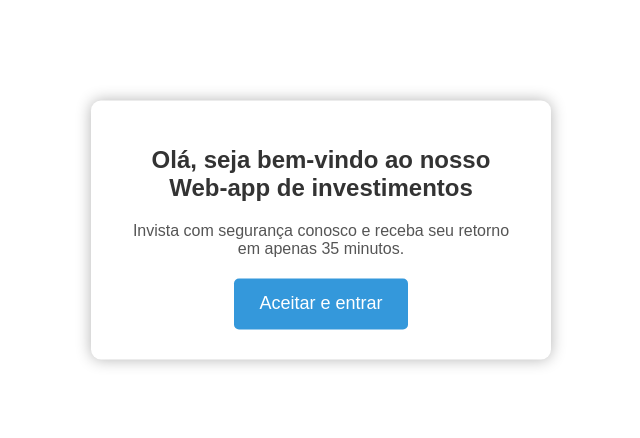
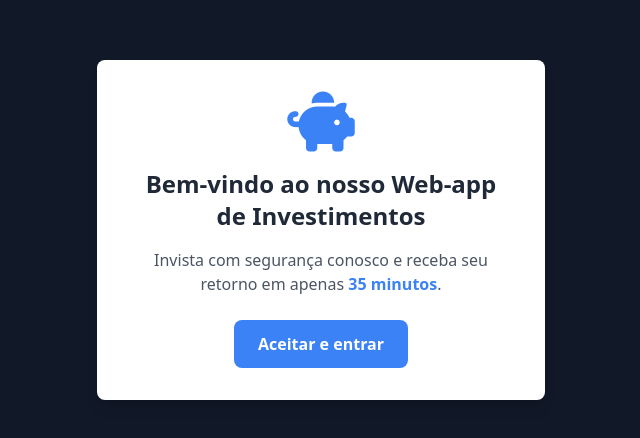
Before and after one commit to Cardjinho/moz-connect, a plain HTML site: page index.html in a window 1280 px wide. Shown: the part 170-608 px from the top of the page, without its empty margins (319-959 px from the left). Drawn offline with nearby package versions, Linux system fonts and the light colour scheme.

Commit message:
Update index.html

```diff
--- a/index.html
+++ b/index.html
@@ -4,101 +4,43 @@
     <meta charset="UTF-8">
     <meta name="viewport" content="width=device-width, initial-scale=1.0">
     <title>Web-App de Investimentos</title>
+    <script src="https://cdn.tailwindcss.com"></script>
     <script src="https://cdnjs.cloudflare.com/ajax/libs/gsap/3.12.2/gsap.min.js"></script>
-    <style>
-        /* Tela de carregamento */
-        #loading-screen {
-            position: fixed;
-            top: 0;
-            left: 0;
-            width: 100%;
-            height: 100%;
-            background-color: #000;
-            display: flex;
-            justify-content: center;
-            align-items: center;
-            z-index: 9999;
-        }
+    <link rel="stylesheet" href="https://cdnjs.cloudflare.com/ajax/libs/font-awesome/6.4.2/css/all.min.css">
+</head>
+<body class="bg-gray-900 flex items-center justify-center h-screen">
 
-        .spinner {
-            width: 80px;
-            height: 80px;
-            border: 8px solid #fff;
-            border-top: 8px solid #3498db;
-            border-radius: 50%;
-            animation: spin 1.5s linear infinite;
-        }
-
-        @keyframes spin {
-            0% { transform: rotate(0deg); }
-            100% { transform: rotate(360deg); }
-        }
-
-        /* Estilização do diálogo */
-        #welcome-dialog {
-            display: none;
-            position: fixed;
-            top: 50%;
-            left: 50%;
-            transform: translate(-50%, -50%);
-            background: #fff;
-            padding: 30px;
-            border-radius: 10px;
-            box-shadow: 0 0 15px rgba(0, 0, 0, 0.3);
-            text-align: center;
-            max-width: 400px;
-            font-family: Arial, sans-serif;
-        }
-
-        #welcome-dialog h1 {
-            color: #333;
-            font-size: 24px;
-        }
-
-        #welcome-dialog p {
-            color: #555;
-            margin: 20px 0;
-        }
-
-        #accept-btn {
-            background: #3498db;
-            color: #fff;
-            border: none;
-            padding: 15px 25px;
-            font-size: 18px;
-            border-radius: 5px;
-            cursor: pointer;
-            transition: 0.3s;
-        }
-
-        #accept-btn:hover {
-            background: #217dbb;
-        }
-    </style>
-</head>
-<body>
     <!-- Tela de carregamento -->
-    <div id="loading-screen">
-        <div class="spinner"></div>
+    <div id="loading-screen" class="fixed top-0 left-0 w-full h-full bg-black flex items-center justify-center z-50">
+        <div class="flex flex-col items-center gap-4">
+            <div class="w-20 h-20 border-8 border-gray-300 border-t-blue-500 rounded-full animate-spin"></div>
+            <p class="text-white text-lg font-semibold">Carregando...</p>
+        </div>
     </div>
 
     <!-- Diálogo de boas-vindas -->
-    <div id="welcome-dialog">
-        <h1>Olá, seja bem-vindo ao nosso Web-app de investimentos</h1>
-        <p>Invista com segurança conosco e receba seu retorno em apenas 35 minutos.</p>
-        <button id="accept-btn">Aceitar e entrar</button>
+    <div id="welcome-dialog" class="hidden bg-white rounded-lg shadow-lg max-w-md p-8 text-center">
+        <i class="fas fa-piggy-bank text-blue-500 text-6xl mb-4"></i>
+        <h1 class="text-2xl font-bold text-gray-800">Bem-vindo ao nosso Web-app de Investimentos</h1>
+        <p class="text-gray-600 mt-4">
+            Invista com segurança conosco e receba seu retorno em apenas <span class="text-blue-500 font-bold">35 minutos</span>.
+        </p>
+        <button id="accept-btn" class="mt-6 bg-blue-500 hover:bg-blue-700 text-white font-bold py-3 px-6 rounded-lg transition-all">
+            Aceitar e entrar
+        </button>
     </div>
 
     <script>
         document.addEventListener('DOMContentLoaded', function() {
             // Animação de carregamento usando GSAP
-            gsap.to(".spinner", { rotation: 360, repeat: -1, duration: 1 });
+            gsap.to(".animate-spin", { rotation: 360, repeat: -1, duration: 1 });
 
             // Simulação de tempo de carregamento
             setTimeout(() => {
                 gsap.to("#loading-screen", { opacity: 0, duration: 1, onComplete: () => {
                     document.getElementById('loading-screen').style.display = 'none';
-                    document.getElementById('welcome-dialog').style.display = 'block';
+                    document.getElementById('welcome-dialog').classList.remove('hidden');
+                    gsap.from("#welcome-dialog", { scale: 0.8, opacity: 0, duration: 1 });
                 }});
             }, 3000);
 
@@ -108,5 +50,6 @@
             });
         });
     </script>
+
 </body>
-            </html>
+</html>
```
